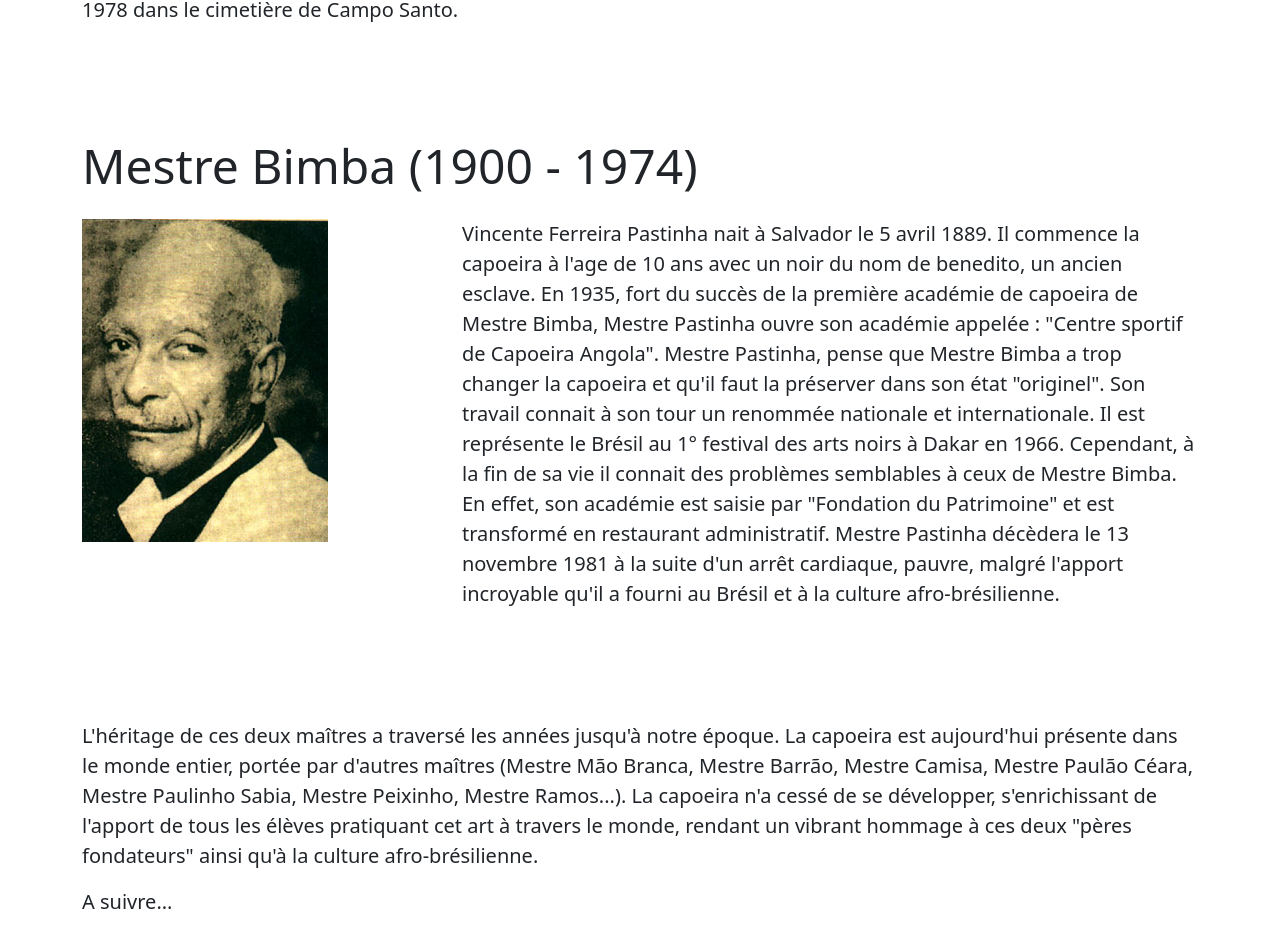
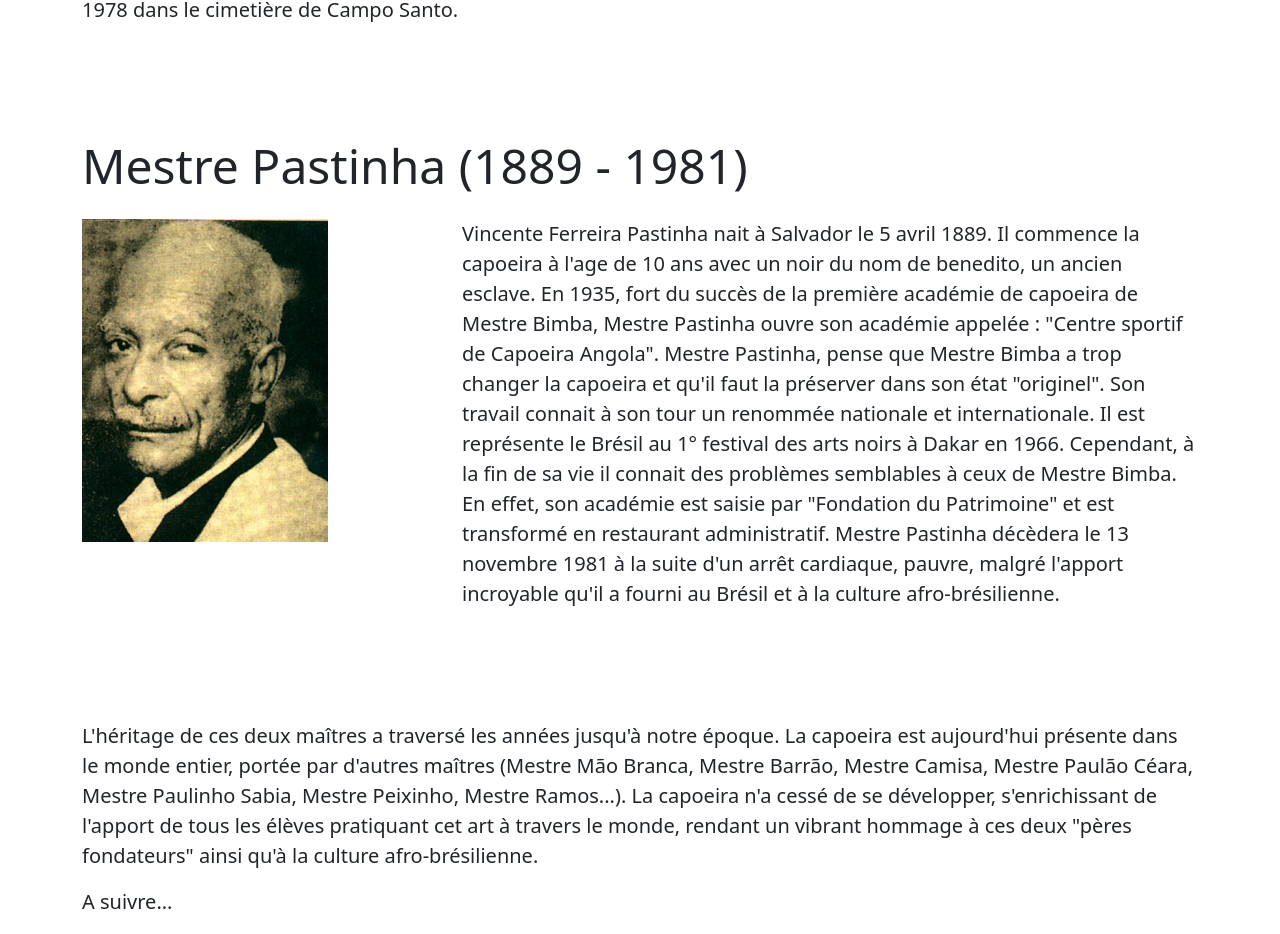
Before and after one commit to Oscaro92/csdb, a React (Create React App) app: page /capoeira in a window 1280 px wide. Shown: the part 5910-6844 px from the top of the page. Built offline with nearby package versions, Linux system fonts and the light colour scheme.

Commit message:
Update Capoeira

```diff
--- a/src/pages/Capoeira.js
+++ b/src/pages/Capoeira.js
@@ -105,7 +105,7 @@ const Capoeira = () => {
                         <p>En 1953, la capoeira est reconnue officiellement par le président Gétulio Vargas qui la déclare "unique sport véritablement national". La capoeira n'est plus interdite. Cependant, Mestre Bimba malgré son travail, connait des problèmes financiers. Il part pour Goiânia en 1973 en quête de plus de reconnaissance et d'une vie meilleur. Il meurt l'année suivante le 5 février 1974. Enterré à Goiânia ses restes mortuaires furent ramené à Salvador, sa ville, le 20 juillet 1978 dans le cimetière de Campo Santo.</p>
                     </Row>
                     <Row className="py-5 text-start fs-5">
-                        <h2 className="display-5 pb-3">Mestre Bimba (1900 - 1974)</h2>
+                        <h2 className="display-5 pb-3">Mestre Pastinha (1889 - 1981)</h2>
                         <Col sm={4}>
                             <Image src={pastinha}/>
                         </Col>
```
